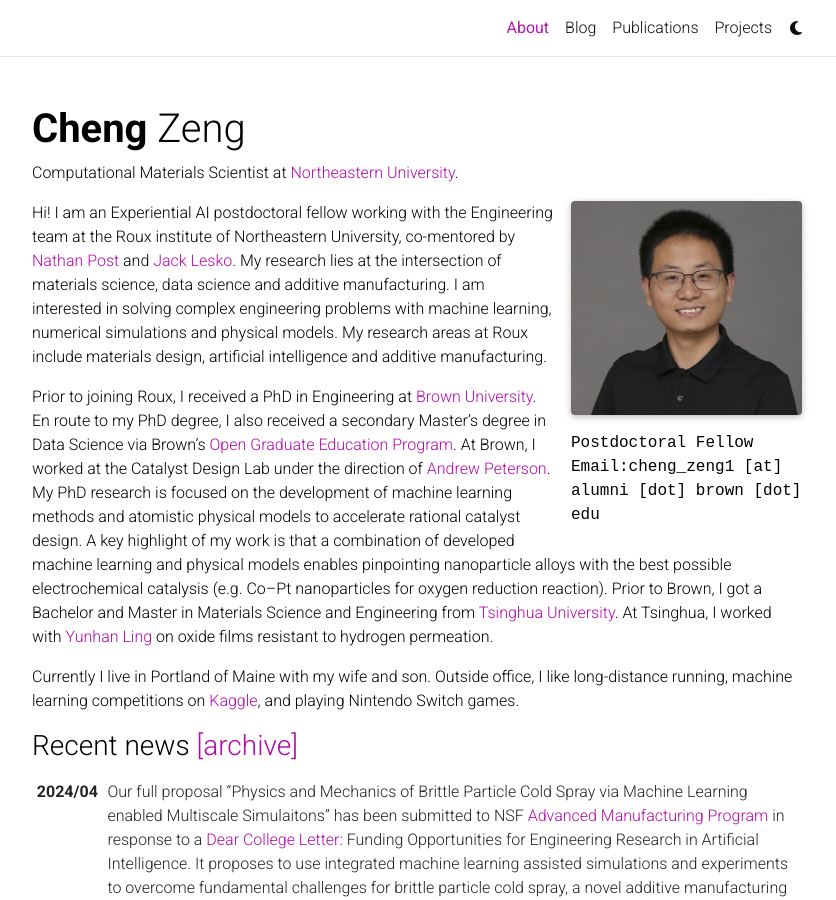
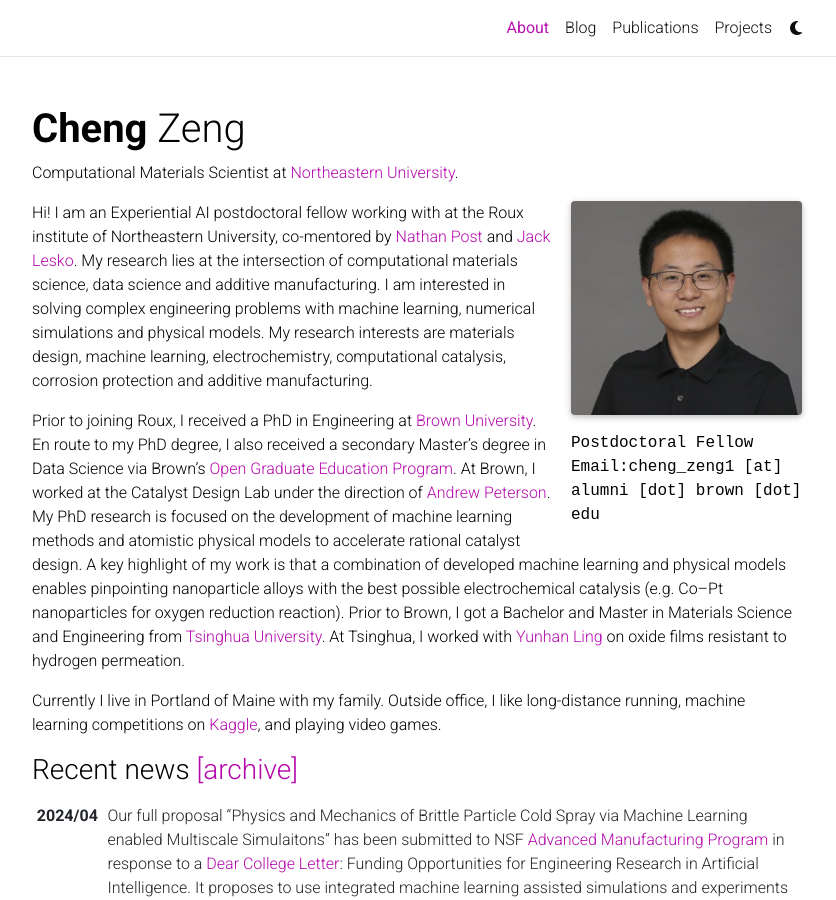
Before and after one commit to cengc13/website, a Jekyll site: the page built from _pages/about.md, in a window 1280 px wide and 900 px high. Shown: the whole window, without its empty margins (223-1059 px from the left). Built offline with Jekyll 4.4.1, drawn with Linux system fonts in a browser that asks for light colours; comment, search, counter and statistics services are not loaded; a style sheet for code colours, icons or effects is not loaded.

Commit message:
edit about

```diff
--- a/_pages/about.md
+++ b/_pages/about.md
@@ -17,8 +17,8 @@
 social: false  # includes social icons at the bottom of the page
 ---
 
-Hi! I am an Experiential AI postdoctoral fellow working with the Engineering team at the Roux institute of Northeastern University, co-mentored by <a href='https://roux.northeastern.edu/people/nathan-post/'>Nathan Post</a> and <a href='https://roux.northeastern.edu/people/jack-lesko/'>Jack Lesko</a>. My research lies at the intersection of materials science, data science and additive manufacturing. I am interested in solving complex engineering problems with machine learning, numerical simulations and physical models. My research areas at Roux include materials design, artificial intelligence and additive manufacturing.
+Hi! I am an Experiential AI postdoctoral fellow working with at the Roux institute of Northeastern University, co-mentored by <a href='https://roux.northeastern.edu/people/nathan-post/'>Nathan Post</a> and <a href='https://roux.northeastern.edu/people/jack-lesko/'>Jack Lesko</a>. My research lies at the intersection of computational materials science, data science and additive manufacturing. I am interested in solving complex engineering problems with machine learning, numerical simulations and physical models. My research interests are materials design, machine learning, electrochemistry,  computational catalysis, corrosion protection and additive manufacturing.
 
 Prior to joining Roux, I received a PhD in Engineering at <a href='https://www.brown.edu/'>Brown University</a>.  En route to my PhD degree, I also received a secondary Master's degree in Data Science via Brown's <a href='https://graduateschool.brown.edu/academics-research/distinctive-opportunities/open-graduate-education'>Open Graduate Education Program</a>. At Brown, I worked at the Catalyst Design Lab under the direction of <a href='https://engineering.brown.edu/people/andrew-peterson'>Andrew Peterson</a>. My PhD research is focused on the development of machine learning methods and atomistic physical models to accelerate rational catalyst design. A key highlight of my work is that a combination of developed machine learning and physical models enables pinpointing nanoparticle alloys with the best possible electrochemical catalysis (e.g. Co--Pt nanoparticles for oxygen reduction reaction). Prior to Brown, I got a Bachelor and Master in Materials Science and Engineering from <a href='https://www.tsinghua.edu.cn/en/'>Tsinghua University</a>. At Tsinghua, I worked with <a href='https://www.researchgate.net/profile/Yunhan-Ling-2'>Yunhan Ling</a> on oxide films resistant to hydrogen permeation.
 
-Currently I live in Portland of Maine with my wife and son. Outside office, I like long-distance running, machine learning competitions on <a href='https://www.kaggle.com/'>Kaggle</a>, and playing Nintendo Switch games.
+Currently I live in Portland of Maine with my family. Outside office, I like long-distance running, machine learning competitions on <a href='https://www.kaggle.com/'>Kaggle</a>, and playing video games.
```
